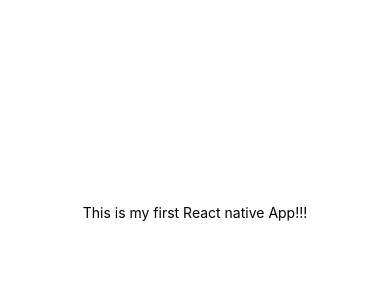
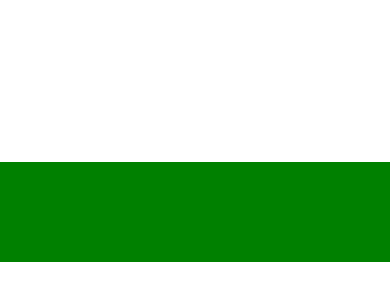
Before and after one commit to kohta9521/React_Natice_News_App, a React Native app in the folder news-app/: screen / in a window 390 px wide. Shown: the part 210-510 px from the top of the page. Built offline with nearby package versions, Linux system fonts and the light colour scheme.

Commit message:
add new styling lesson

```diff
--- a/news-app/App.js
+++ b/news-app/App.js
@@ -4,7 +4,7 @@
 export default function App() {
   return (
     <View style={styles.container}>
-      <Text>This is my first React native App!!!</Text>
+      <View style={styles.itemContainer}></View>
       <StatusBar style="auto" />
     </View>
   );
@@ -14,7 +14,13 @@
   container: {
     flex: 1,
     backgroundColor: "#fff",
+    color: "red",
     alignItems: "center",
     justifyContent: "center",
   },
+  itemContainer: {
+    height: 100,
+    width: "100%",
+    backgroundColor: "green",
+  },
 });
```
